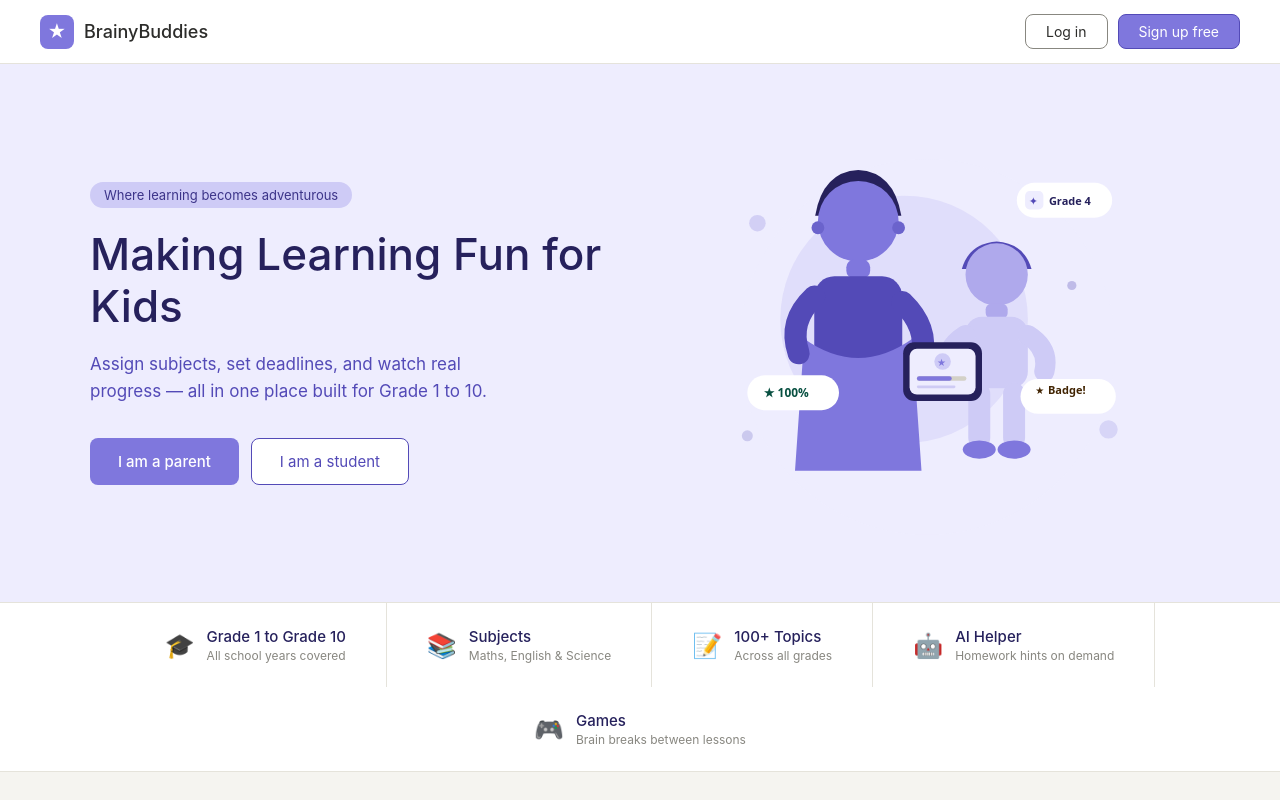
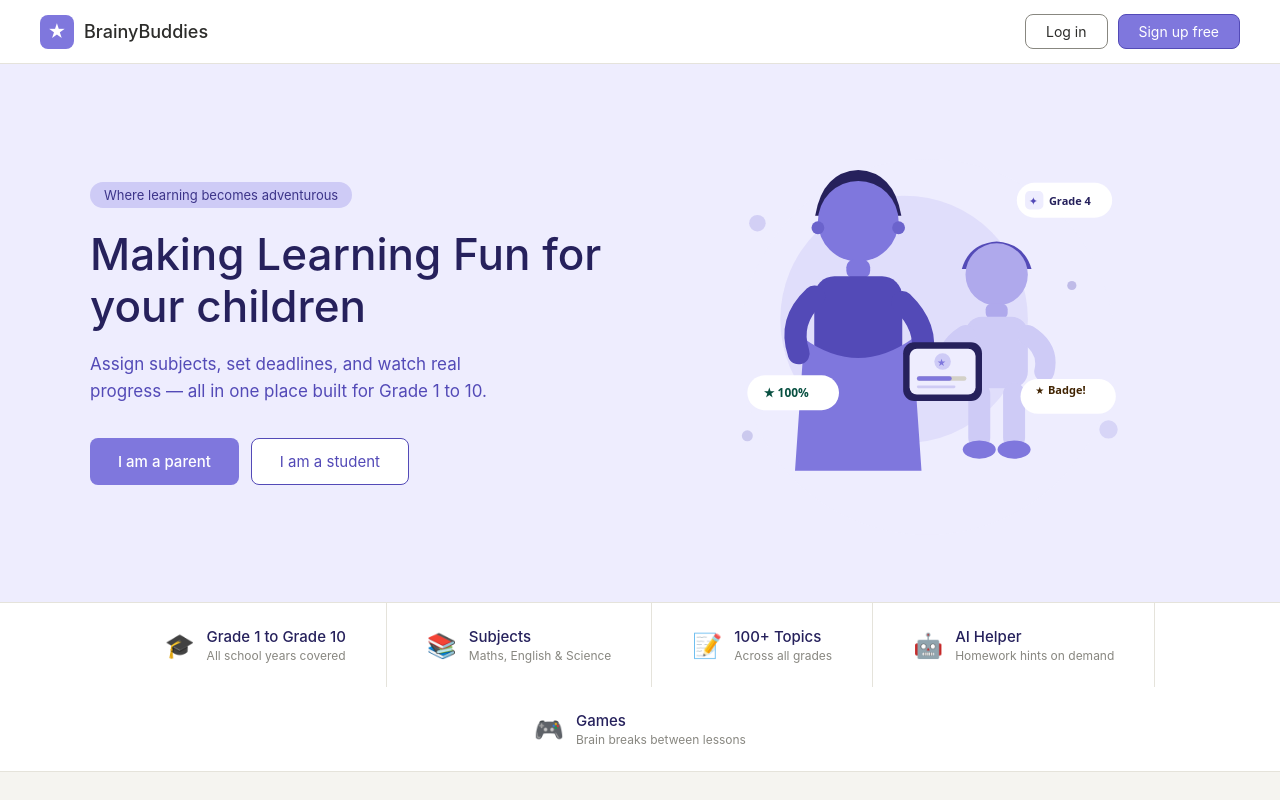
Before and after one commit to Haseeb-MA/Kids-Learning-App, a Next.js app: page / in a window 1280 px wide. Shown: the top 800 px of the page. Built offline with nearby package versions, Linux system fonts and the light colour scheme.

Commit message:
feat: On the home page change "Making Learning Fun for Kids" to "M [spec-5587abb7]

```diff
--- a/components/Hero.tsx
+++ b/components/Hero.tsx
@@ -41,7 +41,7 @@ export default function Hero() {
             lineHeight: '1.2',
             marginBottom: '18px',
           }}>
-            Making Learning Fun for Kids
+            Making Learning Fun for your children
           </h1>
 
           <p style={{
```
